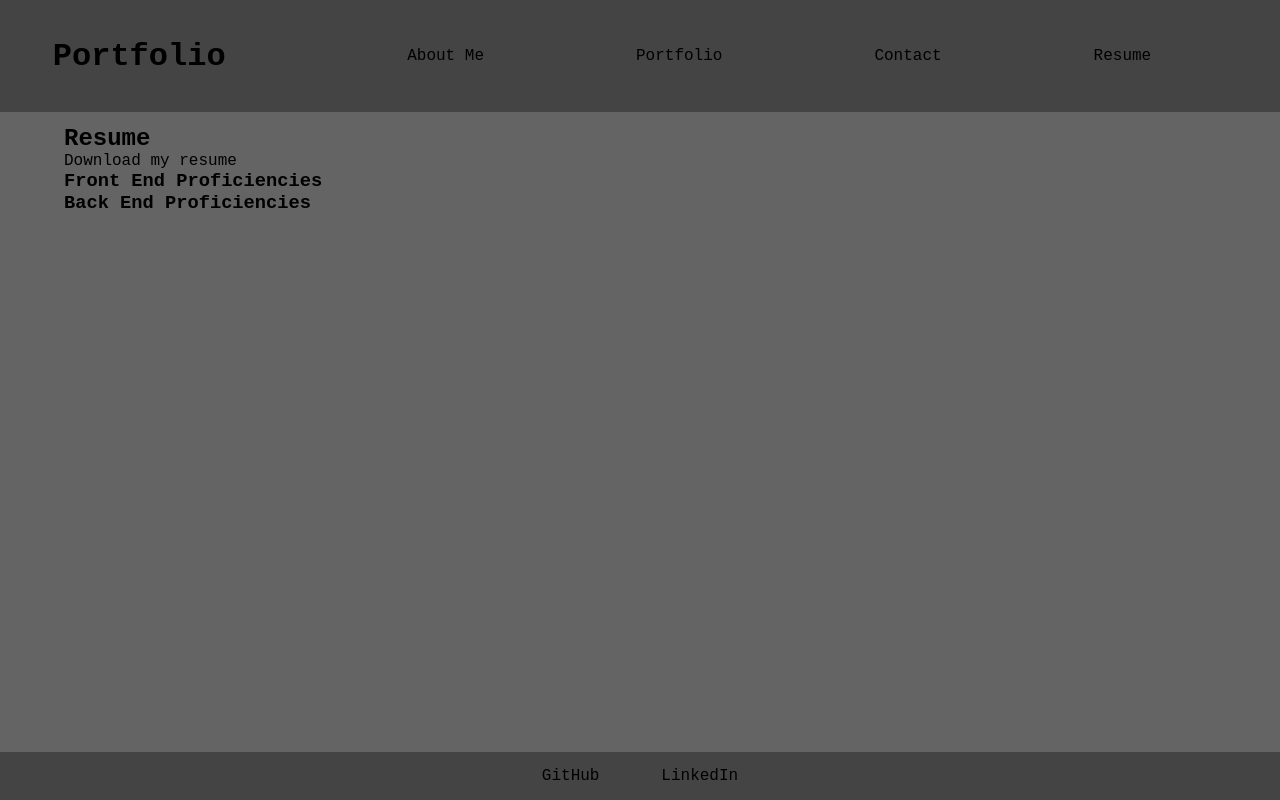
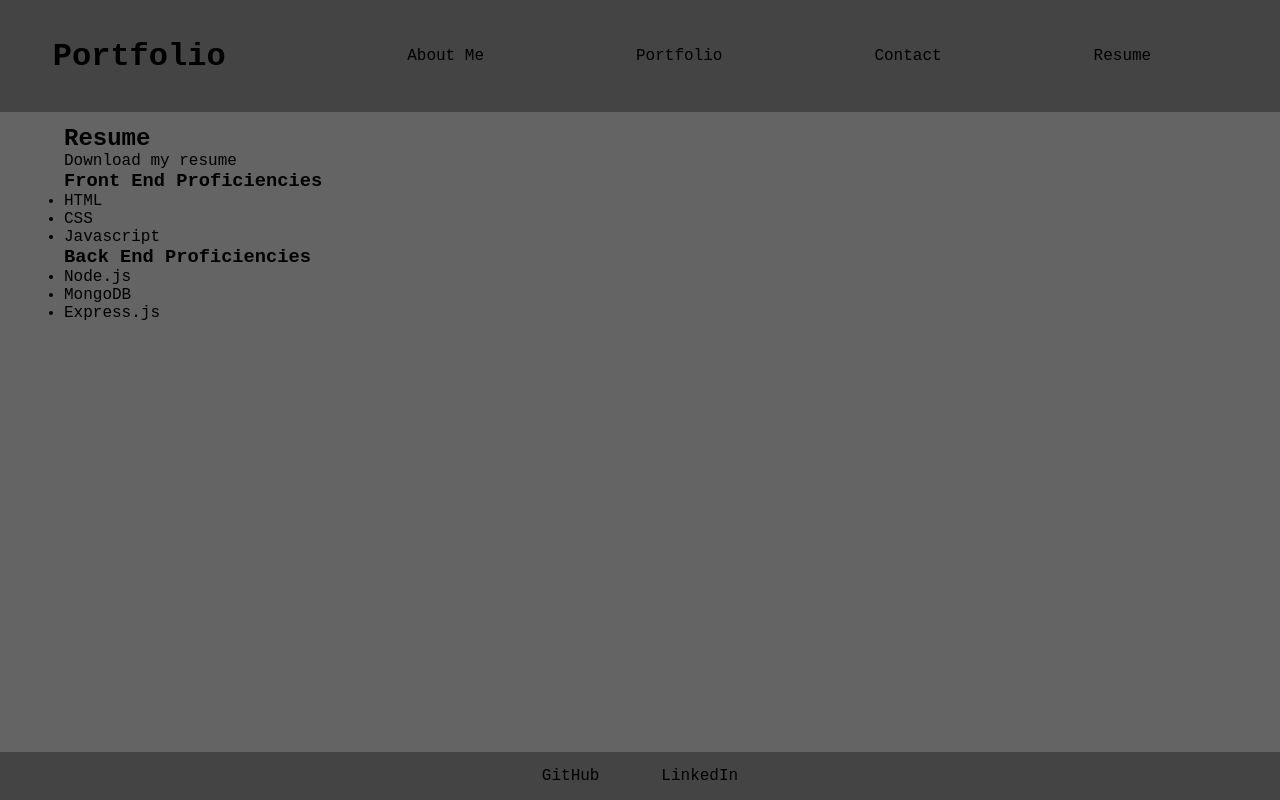
Before and after one commit to tannerkothlow/react-portfolio, a React (Create React App) app: page / in a window 1280 px wide. Both pictures are taken after a click on the item "Resume". Built offline with nearby package versions, Linux system fonts and the light colour scheme.

Commit message:
added alerts and more filler text to navigation

```diff
--- a/src/components/Navigation.js
+++ b/src/components/Navigation.js
@@ -32,7 +32,17 @@
         <h2>Resume</h2>
         <p>Download my resume</p>
         <h3>Front End Proficiencies</h3>
+        <ul>
+            <li>HTML</li>
+            <li>CSS</li>
+            <li>Javascript</li>
+        </ul>
         <h3>Back End Proficiencies</h3>
+        <ul>
+            <li>Node.js</li>
+            <li>MongoDB</li>
+            <li>Express.js</li>
+        </ul>
     </div>
 )
 
@@ -85,13 +95,11 @@
                 document.getElementById('form-warning').innerHTML = `Your email is invalid!`;
                 setValidForm(false);
             }else if (name === 'contactMessage' && !value) {
-                console.log(`You must include a message!`)
                 document.getElementById('form-warning').innerHTML = `You must include a message!`;
                 setValidForm(false)
             } else {
+                document.getElementById('form-warning').innerHTML = ``;
                 setValidForm(true);
-                console.log(validForm);
-                document.getElementById('form-warning').innerHTML = ``;
             }
         };
 
@@ -99,13 +107,14 @@
             e.preventDefault();
             console.log(validForm);
             if (validForm && contactName && contactEmail && contactMessage) {
-                console.log(contactName, contactEmail, contactMessage);
+                // console.log(contactName, contactEmail, contactMessage);
+                alert(`Contact form submitted!`)
                 setContactName('');
                 setContactEmail('');
                 setContactMessage('');
                 setValidForm(false);
             } else {
-                console.log(`Form not accepted!`)
+                alert(`Please fill out the form completely and correctly!`)
             }
 
         };
```
